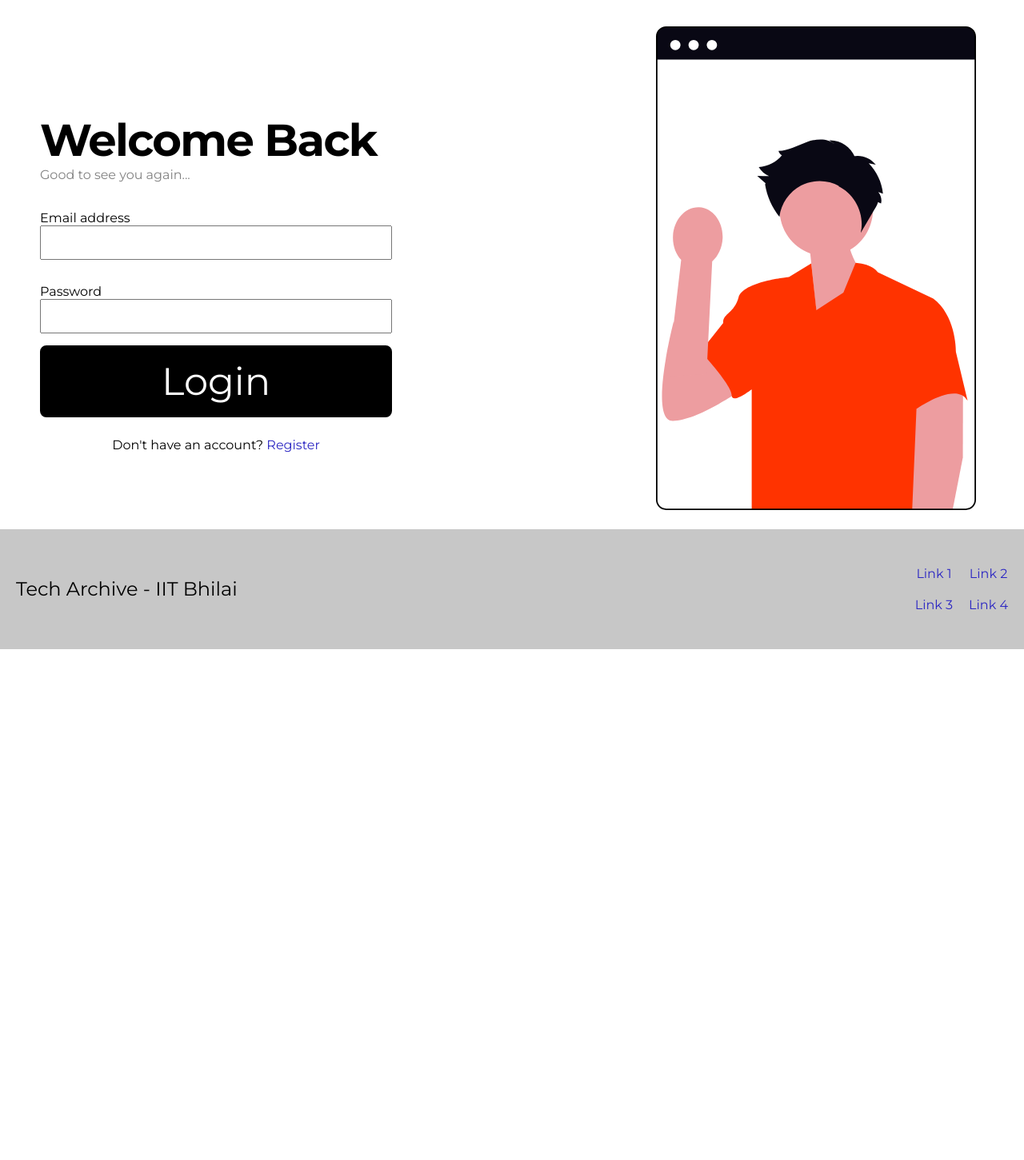
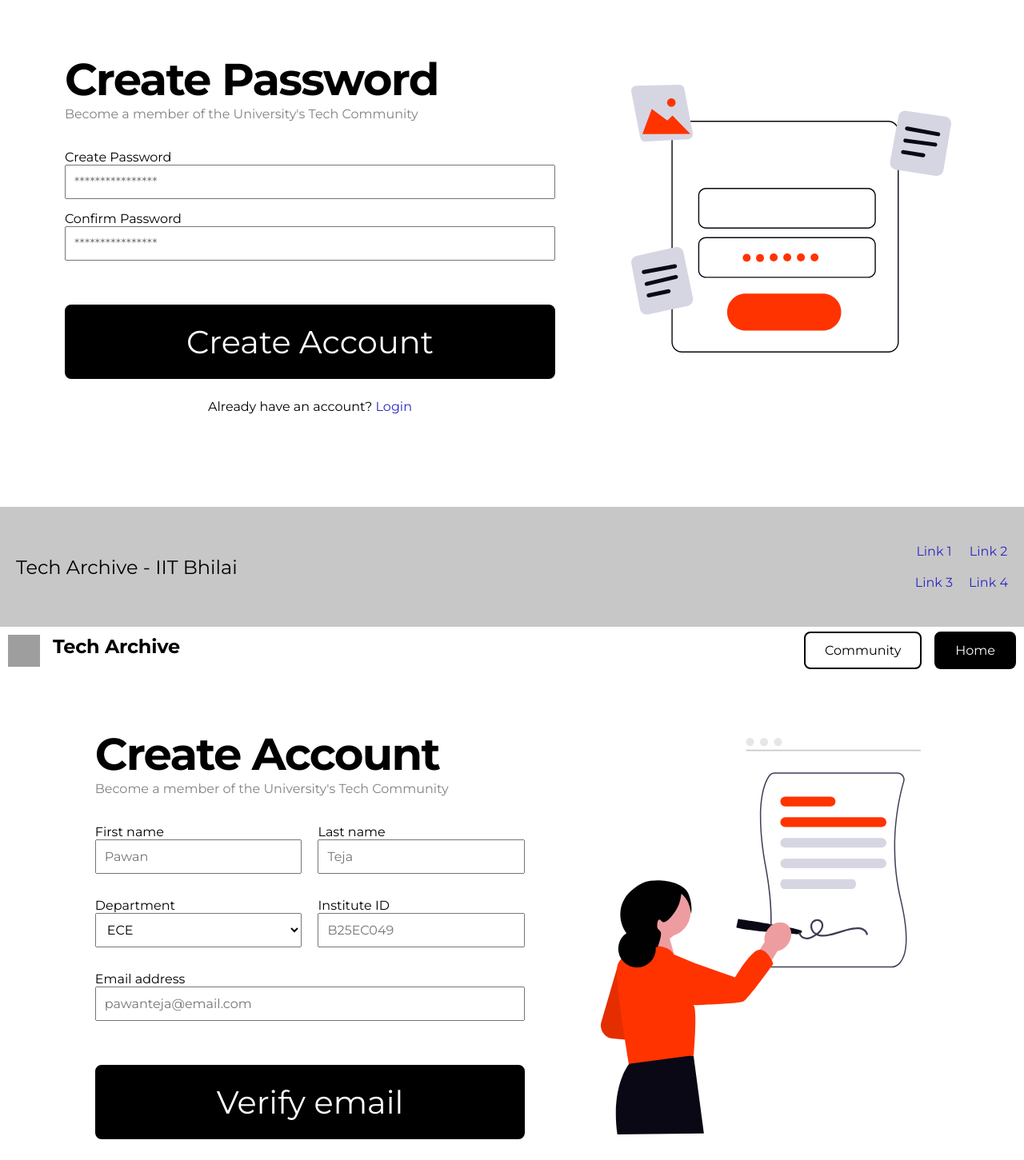
Before and after one commit to Inovate-Ishaan/Tech-Archive, a React (Vite) app in the folder frontend/: page / in a window 1280 px wide. Shown: the part 60-1511 px from the top of the page at 80% size. Before the commit the page ends 872 px from the top, so only its background shows below. Built offline with nearby package versions, Linux system fonts and the light colour scheme; grey boxes are pictures that could not be loaded.

Commit message:
created create account and create password page

```diff
--- a/frontend/src/components/buttons/Button.module.css
+++ b/frontend/src/components/buttons/Button.module.css
@@ -12,10 +12,10 @@
 }
 
 .primaryBlack{
-    font-size: var(--text-h1);
+    font-size: var(--text-button);
     color: var(--text-white);
     background-color: black;
-    padding: 14px 150px;
+    padding: 20px 150px;
 }
 
 .secondaryBlack{
--- a/frontend/src/components/footer/footer.module.css
+++ b/frontend/src/components/footer/footer.module.css
@@ -5,6 +5,7 @@
     display: flex;
     align-items: center;
     justify-content: space-between;
+    width : 100%;
 }
 
 .subheading {
--- a/frontend/src/index.css
+++ b/frontend/src/index.css
@@ -3,7 +3,7 @@
   --text-secondary: #828282;
   --text-primary: #000;
   --text-white : #fff;
-  --hover-on-white-text: #f4f4f4;
+  --hover-on-white-text: #d1cdcd;
   --hover-on-black-text: var(--text-secondary);
   --link : #2C27C3;
   --bg-white: #ffffff;
@@ -21,6 +21,7 @@
 /*font sizes*/
   --text-h1 : 48px;  /*Use for titles*/
   --text-h2 :32px; /*Use for subtitles*/
+  --text-button : 40px;
   --text-body1 :24px;
   --text-body2 : 16px;
 
--- a/frontend/src/main.jsx
+++ b/frontend/src/main.jsx
@@ -3,9 +3,13 @@ import { createRoot } from 'react-dom/client'
 import './index.css'
 import App from './App'
 import LoginPage from './pages/login'
+import RegisterPage from './pages/register'
+import CreatePasswordPage from './pages/createPassword'
 
 createRoot(document.getElementById('root')).render(
   <StrictMode>
+    <CreatePasswordPage />
+    <RegisterPage />
     <LoginPage />
   </StrictMode>
 )
--- a/frontend/src/pages/login.module.css
+++ b/frontend/src/pages/authForm.module.css
@@ -1,3 +1,11 @@
+/*stylesheet for login.jsx, register.jsx and related pages*/
+
+.app { /*the root element*/
+    min-height: 100vh;
+    display: flex;
+    flex-direction: column;
+}
+
 .bodyContainer {
     display: flex;
     align-items: center;
@@ -5,6 +13,9 @@
     padding: 20px 40px;
     max-width: 1200px;
     margin: 0 auto;
+    flex: 1;
+    gap: clamp(1rem, 75px, 5rem);
+    margin-bottom: 6rem;
 }
 
 .formParent {
@@ -34,20 +45,39 @@ form {
     flex-direction: column;
 }
 
+.formFieldContainer { /*container of all input fields but not submit button, to create margin from button */
+    margin-bottom: 40px;
+}
+
+.blockFormFields {
+    display: grid;
+    grid-template-columns: auto auto;
+    grid-template-rows: auto;
+    column-gap: 20px;
+}
+
 .inputGroup {
     display: flex;
     flex-direction: column;
     margin: 15px 0px;
 }
 
-input{
+input, select{
     font-family: var(--text-primary);
     font-size: var(--text-body2);
     padding: 10px;
 }
 input:focus{
     outline: none;
-    border-color: black;
+    border-width: 3px;
+    border-color: rgb(0, 0, 0);
+    box-shadow: var(--shadow);
+}
+
+select:focus{
+    outline: none;
+    border-width: 3px;
+    border-color: rgb(0, 0, 0);
     box-shadow: var(--shadow);
 }
 
@@ -66,3 +96,7 @@ input:focus{
     width: 100%;
     height: auto;
 }
+
+.footer {
+    margin-top: auto;
+}
--- /dev/null
+++ b/frontend/src/pages/createPassword.jsx
@@ -0,0 +1,57 @@
+import Header from "../components/header/header";
+import Footer from "../components/footer/footer";
+import styles from "./authForm.module.css";
+import Button from "../components/buttons/button";
+import passwordGraphic from "../assets/graphics/enter_password.svg";
+
+export default function CreatePasswordPage() {
+  return (
+    <>
+      <div className={styles.app}>
+        <Header />
+
+        <div className={styles.bodyContainer}>
+          <div className={styles.formParent}>
+            <div className={styles.formContainer}>
+              <h1 className={styles.title}>Create Password</h1>
+
+              <label className={styles.description}>
+                Become a member of the University's Tech Community
+              </label>
+
+              <form>
+                <div className={styles.formFieldContainer}>
+                  <div className={styles.inputGroup}>
+                    <label>Create Password</label>
+                    <input
+                      placeholder="****************"
+                      type="password"
+                    ></input>
+                  </div>
+
+                  <div className={styles.inputGroup}>
+                    <label>Confirm Password</label>
+                    <input
+                      placeholder="****************"
+                      type="password"
+                    ></input>
+                  </div>
+                </div>
+
+                <Button variant="primaryBlack">Create Account</Button>
+              </form>
+            </div>
+            <p className={styles.register}>
+              Already have an account? <a>Login</a>
+            </p>
+          </div>
+          <div className={styles.graphicContainer}>
+            <img src={passwordGraphic} className={styles.graphic} />
+          </div>
+        </div>
+
+        <Footer className={styles.footer} />
+      </div>
+    </>
+  );
+}
--- a/frontend/src/pages/login.jsx
+++ b/frontend/src/pages/login.jsx
@@ -1,12 +1,13 @@
 import Header from "../components/header/header";
 import Footer from "../components/footer/footer";
-import styles from "./login.module.css";
+import styles from "./authForm.module.css";
 import Button from "../components/buttons/button";
 import welcomeGraphic from "../assets/graphics/welcome_aboard.svg";
 
 export default function LoginPage() {
   return (
     <>
+    <div className={styles.app}>
       <Header />
 
       <div className={styles.bodyContainer}>
@@ -19,11 +20,11 @@ export default function LoginPage() {
             <form>
               <div className={styles.inputGroup}>
                 <label>Email address</label>
-                <input></input>
+                <input placeholder="pawanteja@email.com" type="email"></input>
               </div>
               <div className={styles.inputGroup}>
                 <label>Password</label>
-                <input></input>
+                <input placeholder="****************" type="password"></input>
               </div>
 
               <Button variant="primaryBlack">Login</Button>
@@ -38,7 +39,8 @@ export default function LoginPage() {
         </div>
       </div>
 
-      <Footer />
+      <Footer className={styles.footer}/>
+      </div>
     </>
   );
 }
--- /dev/null
+++ b/frontend/src/pages/register.jsx
@@ -0,0 +1,75 @@
+import Header from "../components/header/header";
+import Footer from "../components/footer/footer";
+import styles from "./authForm.module.css";
+import Button from "../components/buttons/button";
+import signHereGraphic from "../assets/graphics/sign_here.svg";
+
+export default function RegisterPage() {
+  return (
+    <>
+      <div className={styles.app}>
+        <Header />
+
+        <div className={styles.bodyContainer}>
+          <div className={styles.formParent}>
+            <div className={styles.formContainer}>
+              <h1 className={styles.title}>Create Account</h1>
+
+              <label className={styles.description}>
+                Become a member of the University's Tech Community
+              </label>
+
+              <form>
+                <div className={styles.formFieldContainer}>
+                  <div className={styles.blockFormFields}>
+                    <div className={styles.inputGroup}>
+                      <label>First name</label>
+                      <input placeholder="Pawan"></input>
+                    </div>
+
+                    <div className={styles.inputGroup}>
+                      <label>Last name</label>
+                      <input placeholder="Teja"></input>
+                    </div>
+
+                    <div className={styles.inputGroup}>
+                      <label>Department</label>
+                      <select>
+                        <option>ECE</option>
+                        <option>CSE</option>
+                        <option>EE</option>
+                        <option>ME</option>
+                        <option>MSME</option>
+                        <option>DSAI</option>
+                        <option>MT</option>
+                      </select>
+                    </div>
+
+                    <div className={styles.inputGroup}>
+                      <label>Institute ID</label>
+                      <input placeholder="B25EC049"></input>
+                    </div>
+                  </div>
+
+                  <div className={styles.inputGroup}>
+                    <label>Email address</label>
+                    <input placeholder="pawanteja@email.com"></input>
+                  </div>
+                </div>
+                <Button variant="primaryBlack">Verify email</Button>
+              </form>
+            </div>
+            <p className={styles.register}>
+              Already have an account? <a>Login</a>
+            </p>
+          </div>
+          <div className={styles.graphicContainer}>
+            <img src={signHereGraphic} className={styles.graphic} />
+          </div>
+        </div>
+
+        <Footer className={styles.footer} />
+      </div>
+    </>
+  );
+}
```
Also changed, not shown: frontend/src/assets/graphics/enter_password.svg (added), frontend/src/assets/graphics/note_for_graphic.txt (added), frontend/src/assets/graphics/sign_here.svg (added).
